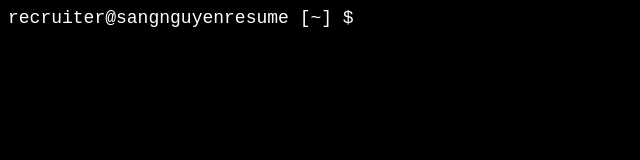
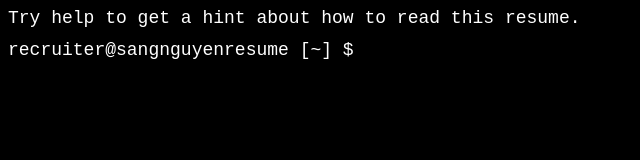
Before and after one commit to nguyenxuansang9494/resume, a plain HTML site: page index.html in a window 1280 px wide. Shown: the whole page, without its empty margins (0-640 px from the left). Drawn offline with Linux system fonts and the light colour scheme.

Commit message:
add help reminder

```diff
--- a/index.html
+++ b/index.html
@@ -9,7 +9,9 @@
   </head>
   <body style="background-color: #000000">
     <div id="playground">
-      <div id="executed-commands" class="text-format"></div>
+      <div id="executed-commands" class="text-format">
+        <p style="display: block; margin-bottom: 12px; margin-top: 0px;">Try help to get a hint about how to read this resume.</p>
+      </div>
       <div id="input-group">
         <p class="text-format" id="label">recruiter@sangnguyenresume [~] $</pi>
         <input class="text-format" id="input" />
--- a/style.css
+++ b/style.css
@@ -6,7 +6,7 @@
   border: none;
   outline: none;
   padding: 0;
-  width: 70%;
+  width: 65%;
 }
 
 #label {
```
